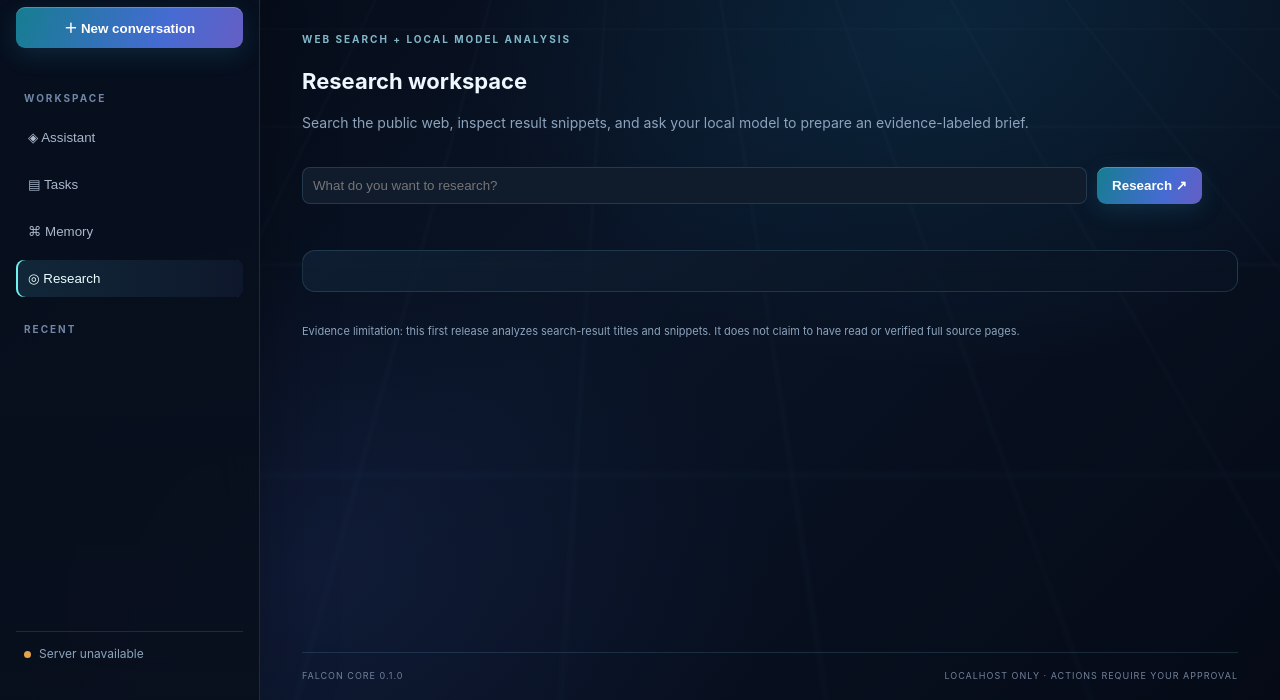
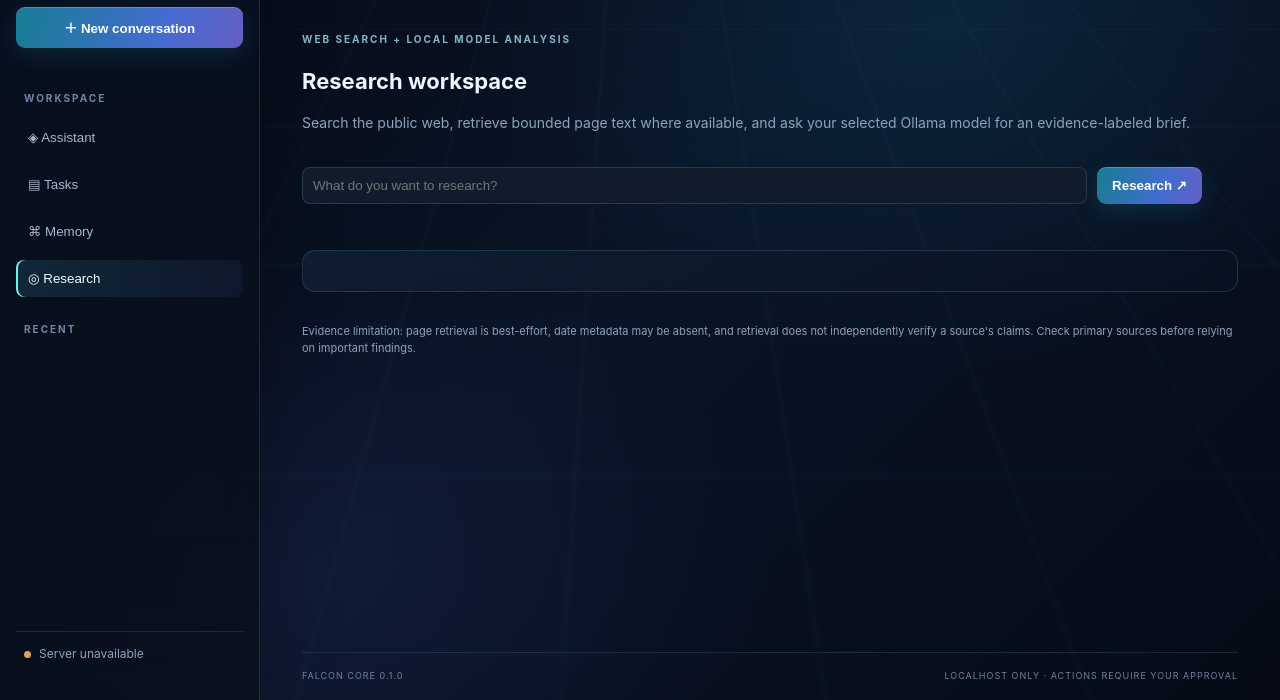
Before and after one commit to FALCON333-wq/falcon-terminal, a plain HTML site: page windows-assistant/index.html in a window 1280 px wide. Both pictures are taken after a click on the button "◎ Research". Shown: the part 100-800 px from the top of the page. Drawn offline with Linux system fonts and the light colour scheme; no server answers.

Commit message:
Clarify research evidence and verification limits in UI

```diff
--- a/windows-assistant/index.html
+++ b/windows-assistant/index.html
@@ -9,6 +9,6 @@
 <section id="chatPanel" class="panel active"><div id="messages" class="messages"><div class="welcome"><div class="orb">F</div><div class="eyebrow">SYSTEM READY</div><h2>Think clearly.<br><span>Move with purpose.</span></h2><p>Ask FALCON to research, plan, explain, write code, or help organize your work.</p><div class="suggestions"><button class="suggestion">Help me plan today's priorities</button><button class="suggestion">Explain how my local AI models work</button><button class="suggestion">Create a Windows app project plan</button></div></div></div>
 <form id="chatForm" class="composer"><textarea id="prompt" rows="1" placeholder="Message FALCON… (Enter to send, Shift+Enter for new line)" required></textarea><div class="composerbar"><div class="hint">LOCAL MODEL · YOUR CHAT IS STORED ON THIS PC</div><div><button type="button" id="voiceInput" class="iconbtn" title="Voice input">🎙</button><button type="button" id="speakToggle" class="iconbtn" title="Toggle spoken replies">◖))</button><button type="submit" id="send" class="send">Send ↗</button></div></div></form></section>
 <section id="tasksPanel" class="panel"><div class="sectionintro"><h2>Task board</h2><p>Keep your next actions visible. Tasks are stored locally.</p></div><form id="taskForm" class="inlineform"><input id="taskTitle" placeholder="Add a task…" required><button class="primary">Add task</button></form><div id="taskList" class="itemlist"></div></section>
-<section id="researchPanel" class="panel"><div class="sectionintro"><div class="eyebrow">WEB SEARCH + LOCAL MODEL ANALYSIS</div><h2>Research workspace</h2><p>Search the public web, inspect result snippets, and ask your local model to prepare an evidence-labeled brief.</p></div><form id="researchForm" class="researchform"><input id="researchQuery" maxlength="500" placeholder="What do you want to research?" required><button id="researchButton" class="primary">Research ↗</button></form><div id="researchStatus" class="researchstatus" aria-live="polite"></div><article id="researchReport" class="researchreport"></article><div id="researchSources" class="researchsources"></div><p class="researchnote">Evidence limitation: this first release analyzes search-result titles and snippets. It does not claim to have read or verified full source pages.</p></section>
+<section id="researchPanel" class="panel"><div class="sectionintro"><div class="eyebrow">WEB SEARCH + LOCAL MODEL ANALYSIS</div><h2>Research workspace</h2><p>Search the public web, retrieve bounded page text where available, and ask your selected Ollama model for an evidence-labeled brief.</p></div><form id="researchForm" class="researchform"><input id="researchQuery" maxlength="500" placeholder="What do you want to research?" required><button id="researchButton" class="primary">Research ↗</button></form><div id="researchStatus" class="researchstatus" aria-live="polite"></div><article id="researchReport" class="researchreport"></article><div id="researchSources" class="researchsources"></div><p class="researchnote">Evidence limitation: page retrieval is best-effort, date metadata may be absent, and retrieval does not independently verify a source's claims. Check primary sources before relying on important findings.</p></section>
 <section id="memoryPanel" class="panel"><div class="sectionintro"><h2>Persistent memory</h2><p>Only save context you explicitly add. Review or delete it at any time.</p></div><form id="memoryForm" class="inlineform"><input id="memoryText" placeholder="Add a useful fact or preference…" required><button class="primary">Save memory</button></form><div id="memoryList" class="itemlist"></div></section>
 <footer><span>FALCON CORE 0.1.0</span><span>LOCALHOST ONLY · ACTIONS REQUIRE YOUR APPROVAL</span></footer></main></div><script src="app.js"></script></body></html>
```
